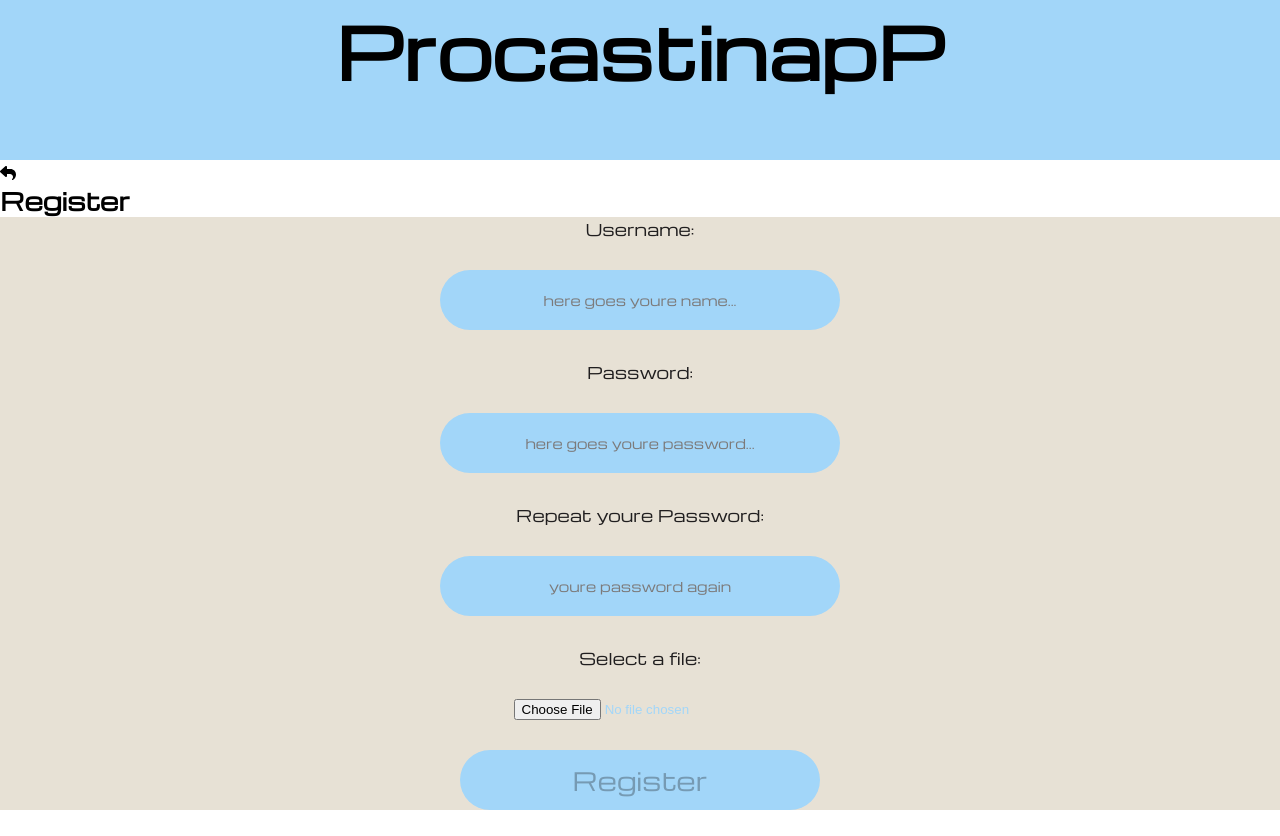
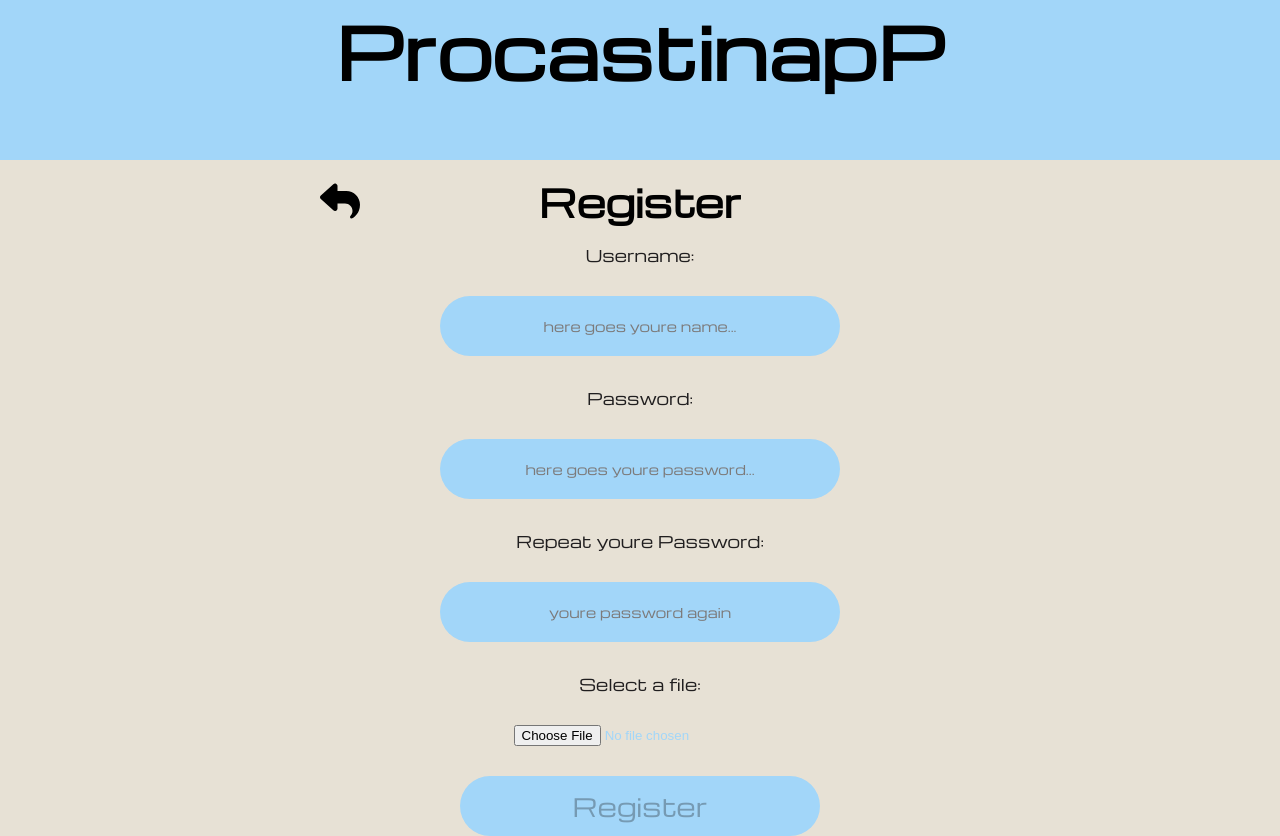
Before and after one commit to Gax1/procastinapp-front, a React (Create React App) app: page /register in a window 1280 px wide. Before the commit the page ends 810 px from the top, so only its background shows below. Built offline with nearby package versions, Linux system fonts and the light colour scheme.

Commit message:
Added style for register page

```diff
--- a/src/App.tsx
+++ b/src/App.tsx
@@ -1,14 +1,10 @@
 import React from "react";
-import { ThemeProvider } from "styled-components";
-import { theme } from "./themes/theme";
 import { RegisterPage } from "./pages/RegisterPage/RegisterPage";
 
 function App() {
   return (
     <>
-      <ThemeProvider theme={theme}>
-        <RegisterPage />
-      </ThemeProvider>
+      <RegisterPage />
     </>
   );
 }
--- a/src/index.tsx
+++ b/src/index.tsx
@@ -6,6 +6,8 @@ import App from "./App";
 import reportWebVitals from "./reportWebVitals";
 import "@fontsource/michroma";
 import "./index.css";
+import { ThemeProvider } from "styled-components";
+import { theme } from "./themes/theme";
 
 const container = document.getElementById("root")!;
 const root = createRoot(container);
@@ -13,7 +15,9 @@ const root = createRoot(container);
 root.render(
   <React.StrictMode>
     <Provider store={store}>
-      <App />
+      <ThemeProvider theme={theme}>
+        <App />
+      </ThemeProvider>
     </Provider>
   </React.StrictMode>
 );
--- a/src/pages/RegisterPage/RegisterPage.tsx
+++ b/src/pages/RegisterPage/RegisterPage.tsx
@@ -2,10 +2,12 @@ import { faReply } from "@fortawesome/free-solid-svg-icons";
 import { FontAwesomeIcon } from "@fortawesome/react-fontawesome";
 import { Header } from "../../components/Header/Header";
 import RegisterForm from "../../components/RegisterForm/RegisterForm";
+import { RegisterPageStyled } from "./RegisterPageStyled";
 
 export const RegisterPage = (): JSX.Element => {
   return (
     <>
+      <RegisterPageStyled>
         <Header />
         <div className="page-title-container">
           <span className="page-title navigation-arrow">
@@ -14,6 +16,7 @@ export const RegisterPage = (): JSX.Element => {
           <h2 className="page-title">Register</h2>
         </div>
         <RegisterForm />
+      </RegisterPageStyled>
     </>
   );
 };
--- /dev/null
+++ b/src/pages/RegisterPage/RegisterPageStyled.ts
@@ -0,0 +1,20 @@
+import styled from "styled-components";
+
+export const RegisterPageStyled = styled.div`
+  display: flex;
+  flex-direction: column;
+  .page-title-container {
+    display: flex;
+    background-color: ${(props) => props.theme.colors.secondaryColor};
+    justify-content: center;
+    position: relative;
+    font-size: ${(props) => props.theme.fontSizesMobile.mediumTitles};
+    padding: 15px;
+  }
+  .icon {
+    position: absolute;
+    left: 25%;
+    top: 25%;
+    font-size: 40px;
+  }
+`;
```
Also changed, not shown: 1 other file (tests, documents, lock files or other folders). Lines whose indentation alone changed are shown as unchanged.
